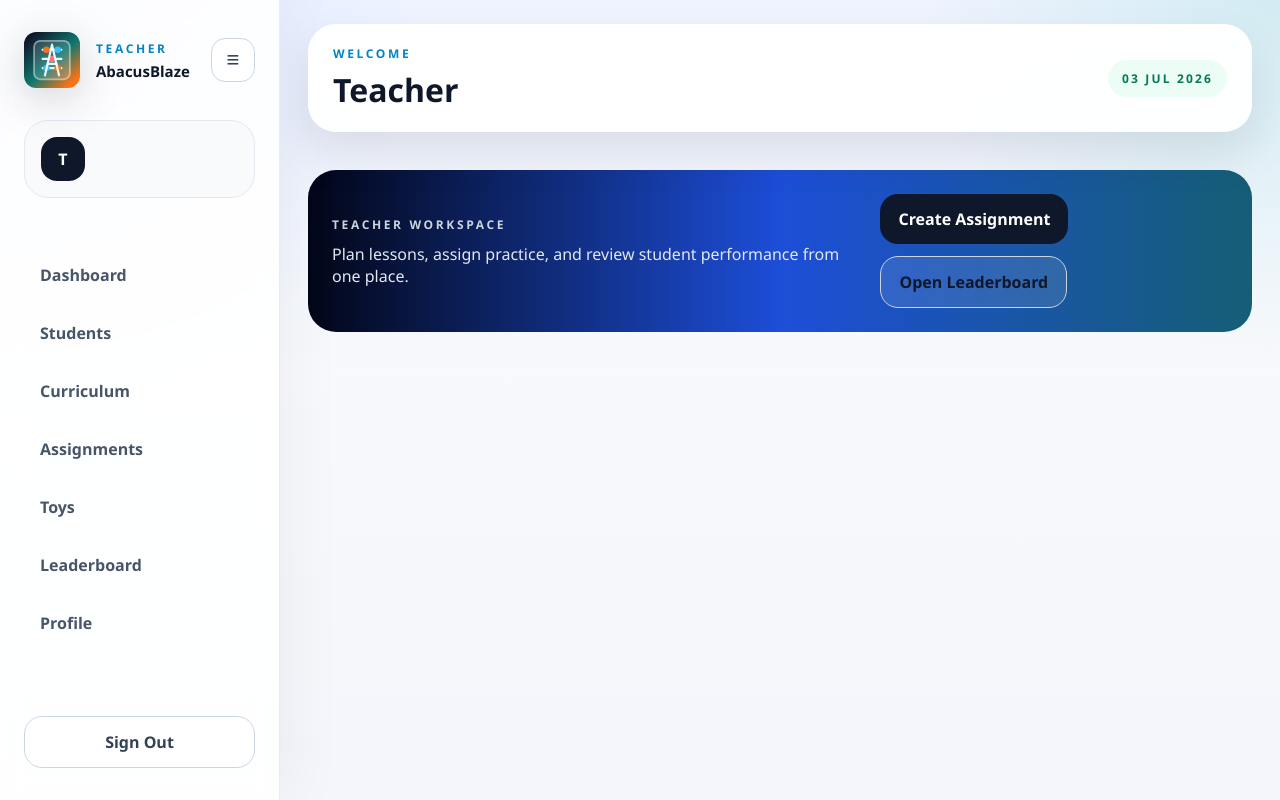
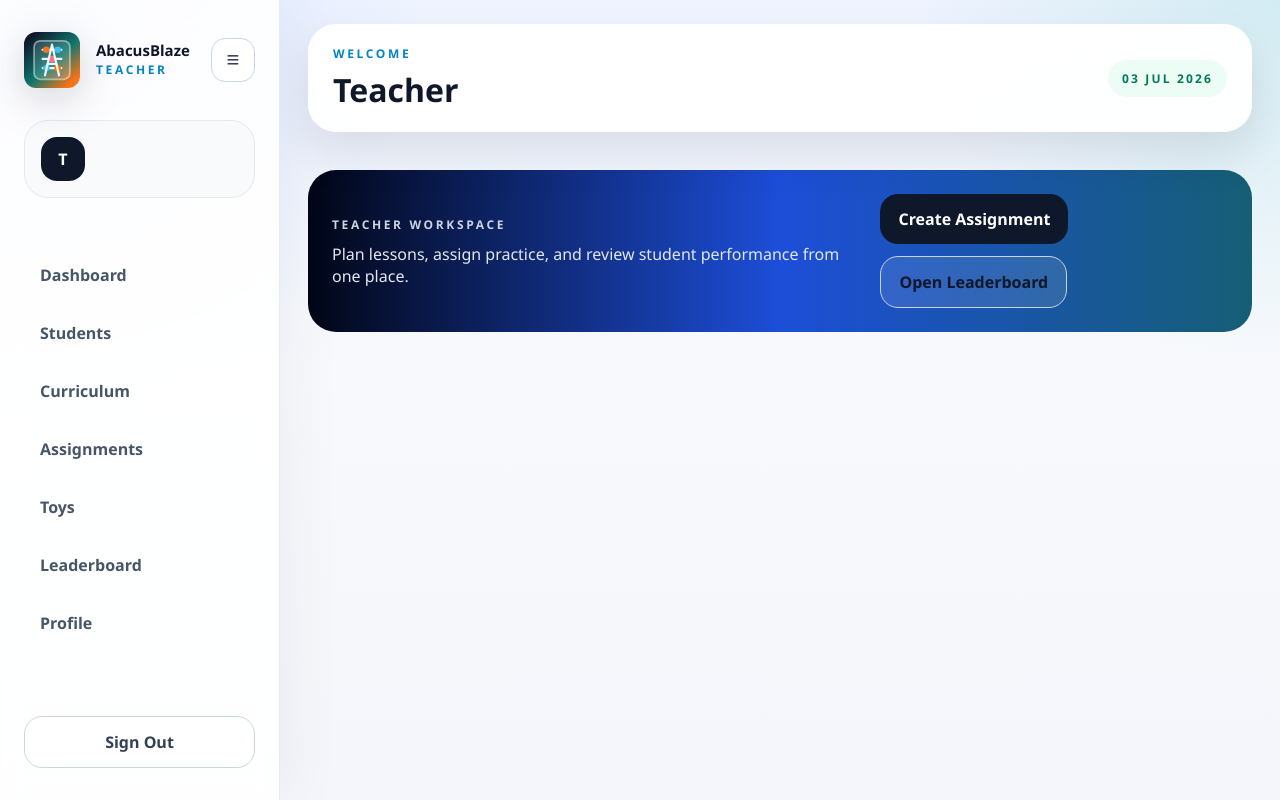
Before and after one commit to phantum007/Heather, a Django app: template ui/templates/ui/teacher_base.html in a window 1280 px wide. Run offline with Django 5.2, Linux system fonts and the light colour scheme; the template is opened without the code that fills it, so the values that code supplies are empty.

Commit message:
move Teacher role label below brand name in sidebar
Co-Authored-By: Claude Sonnet 4.6 <noreply@anthropic.com>

```diff
--- a/ui/templates/ui/base.html
+++ b/ui/templates/ui/base.html
@@ -43,7 +43,8 @@
     .brand-eyebrow, .eyebrow { margin:0; font-size:12px; font-weight:700; letter-spacing:.22em; text-transform:uppercase; color:#0284c7; }
     .eyebrow.muted { color:#cbd5e1; }
     .brand h1, .page-title, .card h3, .login-card h1 { margin:6px 0 0; }
-    .brand h1 { font-size:15px; line-height:1.1; white-space:nowrap; overflow:hidden; text-overflow:ellipsis; }
+    .brand h1 { font-size:15px; line-height:1.1; white-space:nowrap; overflow:hidden; text-overflow:ellipsis; margin:0; }
+    .brand .brand-eyebrow { margin:3px 0 0; }
     .page-title { font-size:32px; }
     .profile-card { display:flex; gap:12px; align-items:center; margin:32px 0; padding:16px; border-radius:24px; background:#f8fafc; border:1px solid #e2e8f0; }
     .profile-name { margin:0; font-weight:700; }
--- a/ui/templates/ui/teacher_base.html
+++ b/ui/templates/ui/teacher_base.html
@@ -9,8 +9,8 @@
           {% include 'ui/partials/brand_logo.svg' %}
         </div>
         <div>
+          <h1>AbacusBlaze</h1>
           <p class="brand-eyebrow">Teacher</p>
-          <h1>AbacusBlaze</h1>
         </div>
       </div>
       <button type="button" class="sidebar-toggle" id="teacher-sidebar-toggle" aria-label="Toggle sidebar">≡</button>
```
